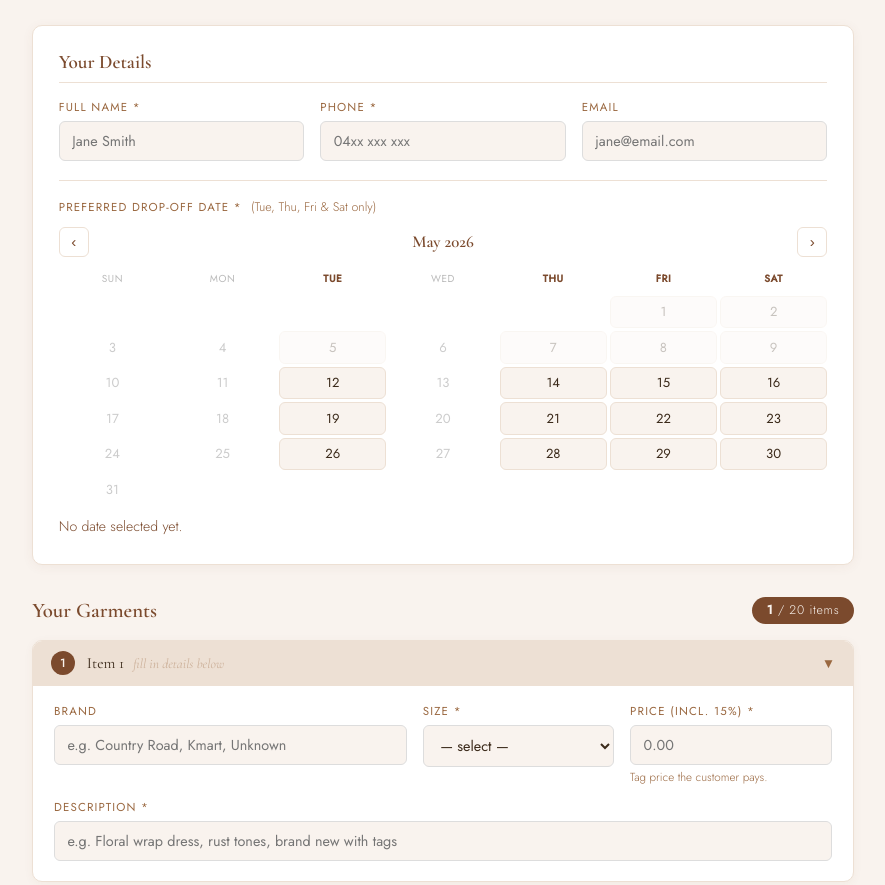
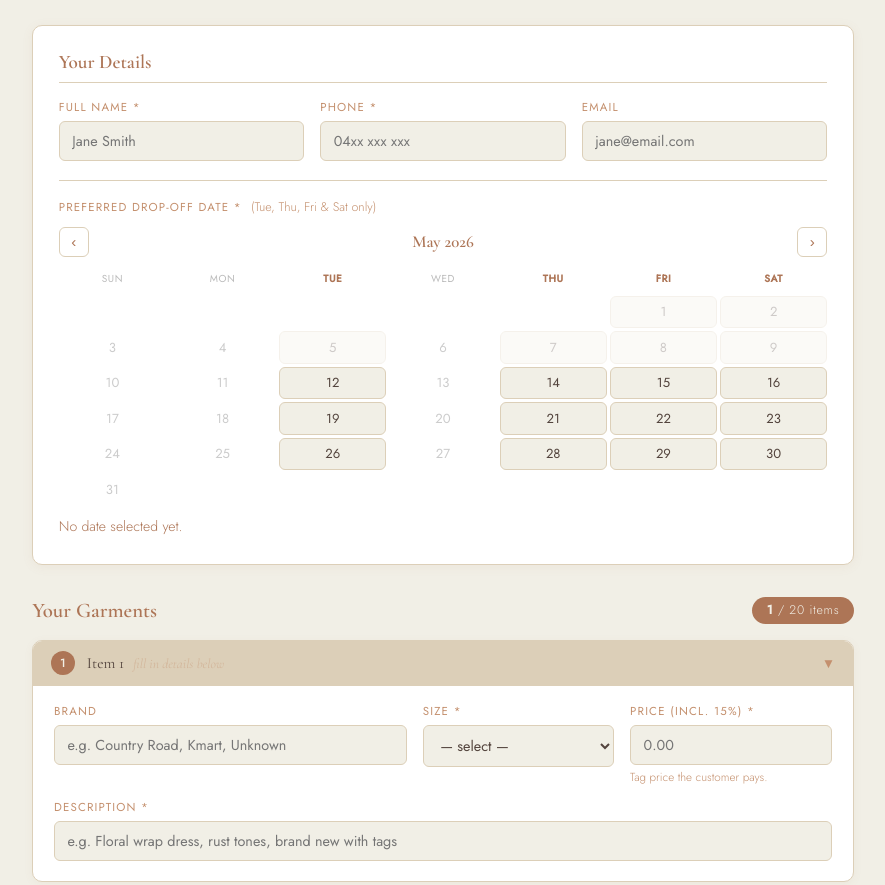
Before and after one commit to amywright-wq/back-on-the-rack, a plain HTML site: page index.html in a window 1280 px wide. Shown: the part 1551-2436 px from the top of the page, without its empty margins (197-1082 px from the left). Drawn offline with nearby package versions, Linux system fonts and the light colour scheme.

Commit message:
Update colour palette to match inventory dashboard
Remap all design tokens to the dashboard system:
- Clay #AD7556 (header, buttons, primary actions)
- Steel blue #7A9CB3 (accent highlights, focus rings, badges)
- Linen #DCCFB8 (borders, card edges, dividers)
- Cream #F1EFE6 (page background)
- Espresso #53443D (all body text)

Co-Authored-By: Claude Sonnet 4.6 <noreply@anthropic.com>

```diff
--- a/index.html
+++ b/index.html
@@ -8,12 +8,12 @@
 <script src="config.js"></script>
 <style>
 :root {
-  --brown:    #7B4A2D;
-  --brown-lt: #9A6840;
-  --cream:    #F9F3EE;
-  --sand:     #EDE0D4;
-  --bark:     #3B2A1A;
-  --accent:   #D4A97A;
+  --brown:    #AD7556;  /* Clay  – buttons, header, primary actions */
+  --brown-lt: #C4906E;  /* Clay light – labels, hints, secondary text */
+  --cream:    #F1EFE6;  /* Cream – page background */
+  --sand:     #DCCFB8;  /* Linen – borders, card edges, dividers */
+  --bark:     #53443D;  /* Espresso – body text, dark elements */
+  --accent:   #7A9CB3;  /* Steel blue – highlights, focus, badges */
   --error:    #C0392B;
 }
 *, *::before, *::after { box-sizing: border-box; margin: 0; padding: 0; }
@@ -34,7 +34,7 @@ header .sub { margin-top: .4rem; font-size: .85rem; opacity: .75; letter-spacing
 
 /* GUIDELINES */
 #guidelines { background: #fff; border-top: 4px solid var(--accent); }
-.guidelines-intro { font-size: .96rem; line-height: 1.8; color: #5A3C1E; font-style: italic; margin-bottom: 2rem; padding: 1rem 1.4rem; background: var(--sand); border-left: 4px solid var(--accent); border-radius: 0 6px 6px 0; }
+.guidelines-intro { font-size: .96rem; line-height: 1.8; color: #53443D; font-style: italic; margin-bottom: 2rem; padding: 1rem 1.4rem; background: var(--sand); border-left: 4px solid var(--accent); border-radius: 0 6px 6px 0; }
 .guide-grid { display: grid; grid-template-columns: repeat(auto-fill,minmax(255px,1fr)); gap: 1.1rem; margin-bottom: 1.6rem; }
 .guide-card { background: var(--cream); border: 1px solid var(--sand); border-radius: 10px; padding: 1.15rem 1.3rem; }
 .guide-card h3 { font-family: 'Cormorant Garamond', serif; font-size: 1.08rem; color: var(--brown); margin-bottom: .65rem; }
@@ -56,13 +56,13 @@ header .sub { margin-top: .4rem; font-size: .85rem; opacity: .75; letter-spacing
 .form-intro strong { font-weight: 500; }
 
 /* SELLER BLOCK */
-.seller-block { background: #fff; border: 1px solid var(--sand); border-radius: 10px; padding: 1.5rem 1.6rem; margin-bottom: 2rem; box-shadow: 0 2px 12px rgba(123,74,45,.06); }
+.seller-block { background: #fff; border: 1px solid var(--sand); border-radius: 10px; padding: 1.5rem 1.6rem; margin-bottom: 2rem; box-shadow: 0 2px 12px rgba(173,117,86,.07); }
 .seller-block h2 { font-family: 'Cormorant Garamond', serif; font-size: 1.2rem; color: var(--brown); margin-bottom: 1rem; padding-bottom: .5rem; border-bottom: 1px solid var(--sand); }
 .row { display: flex; gap: 1rem; flex-wrap: wrap; }
 .field { display: flex; flex-direction: column; flex: 1 1 190px; }
 .field label { font-size: .72rem; text-transform: uppercase; letter-spacing: .1em; color: var(--brown-lt); margin-bottom: .38rem; font-weight: 400; }
-.field input, .field select { border: 1px solid #ddd; border-radius: 6px; padding: .54rem .78rem; font-family: 'Jost', sans-serif; font-size: .9rem; color: var(--bark); background: var(--cream); transition: border-color .2s, box-shadow .2s; outline: none; }
-.field input:focus, .field select:focus { border-color: var(--accent); box-shadow: 0 0 0 3px rgba(212,169,122,.18); }
+.field input, .field select { border: 1px solid #DCCFB8; border-radius: 6px; padding: .54rem .78rem; font-family: 'Jost', sans-serif; font-size: .9rem; color: var(--bark); background: var(--cream); transition: border-color .2s, box-shadow .2s; outline: none; }
+.field input:focus, .field select:focus { border-color: var(--accent); box-shadow: 0 0 0 3px rgba(122,156,179,.22); }
 .field input.invalid, .field select.invalid { border-color: var(--error); box-shadow: 0 0 0 3px rgba(192,57,43,.12); }
 .err-msg { color: var(--error); font-size: .73rem; margin-top: .28rem; }
 
@@ -91,7 +91,7 @@ header .sub { margin-top: .4rem; font-size: .85rem; opacity: .75; letter-spacing
 .counter-bar h2 { font-family: 'Cormorant Garamond', serif; font-size: 1.3rem; color: var(--brown); }
 .pill { background: var(--brown); color: var(--cream); font-size: .78rem; letter-spacing: .06em; padding: .28rem .9rem; border-radius: 20px; }
 .pill span { font-weight: 600; }
-.item-card { background: #fff; border: 1px solid var(--sand); border-radius: 10px; margin-bottom: .9rem; box-shadow: 0 2px 10px rgba(123,74,45,.05); overflow: hidden; animation: slideIn .22s ease; }
+.item-card { background: #fff; border: 1px solid var(--sand); border-radius: 10px; margin-bottom: .9rem; box-shadow: 0 2px 10px rgba(173,117,86,.06); overflow: hidden; animation: slideIn .22s ease; }
 @keyframes slideIn { from { opacity:0; transform:translateY(-6px); } to { opacity:1; transform:translateY(0); } }
 .card-header { display: flex; align-items: center; justify-content: space-between; background: var(--sand); padding: .65rem 1.1rem; cursor: pointer; user-select: none; }
 .card-header-left { display: flex; align-items: center; gap: .75rem; }
@@ -105,8 +105,8 @@ header .sub { margin-top: .4rem; font-size: .85rem; opacity: .75; letter-spacing
 .card-row { display: flex; gap: 1rem; flex-wrap: wrap; margin-bottom: .85rem; }
 .card-row:last-child { margin-bottom: 0; }
 .price-hint { font-size: .73rem; color: var(--brown-lt); margin-top: .3rem; line-height: 1.4; }
-.remove-btn { background: none; border: 1px solid #e0c8b8; color: var(--brown-lt); border-radius: 5px; padding: .25rem .65rem; font-family: 'Jost', sans-serif; font-size: .76rem; cursor: pointer; transition: all .2s; }
-.remove-btn:hover { background: #fbeee6; border-color: var(--brown); color: var(--brown); }
+.remove-btn { background: none; border: 1px solid #DCCFB8; color: var(--brown-lt); border-radius: 5px; padding: .25rem .65rem; font-family: 'Jost', sans-serif; font-size: .76rem; cursor: pointer; transition: all .2s; }
+.remove-btn:hover { background: #F0E8DE; border-color: var(--brown); color: var(--brown); }
 .add-btn { width: 100%; background: none; border: 2px dashed var(--accent); color: var(--brown); border-radius: 10px; padding: .85rem; font-family: 'Cormorant Garamond', serif; font-size: 1rem; cursor: pointer; transition: all .2s; margin-bottom: 1.6rem; }
 .add-btn:hover { background: var(--sand); border-color: var(--brown); }
 .add-btn:disabled { opacity: .4; cursor: not-allowed; }
```
